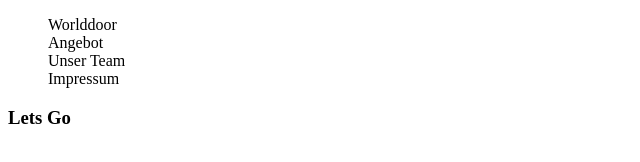
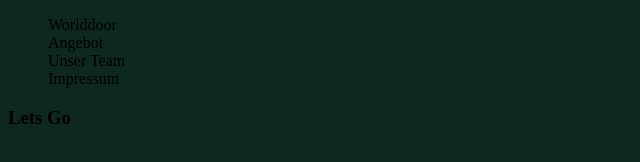
Before and after one commit to LGHoh/MMP23_3c_Worlddor, a plain HTML site: page index.html in a window 1280 px wide. Shown: the whole page, without its empty margins (0-640 px from the left). Drawn offline with Linux system fonts and the light colour scheme.

Commit message:
Hintergrundfarbe

```diff
--- a/index.html
+++ b/index.html
@@ -4,8 +4,9 @@
     <meta charset="UTF-8">
     <meta name="viewport" content="width=device-width, initial-scale=1.0">
     <title>Document</title>
+
 </head>
-<body>
+<body style="background-color:#0E2720 ;">
     <header>
         <menu>
             <div>
--- a/style.css
+++ b/style.css
@@ -1,3 +1,4 @@
 menu {
     display: flex;
 }
+body {background-color: 0E2720;}
```
